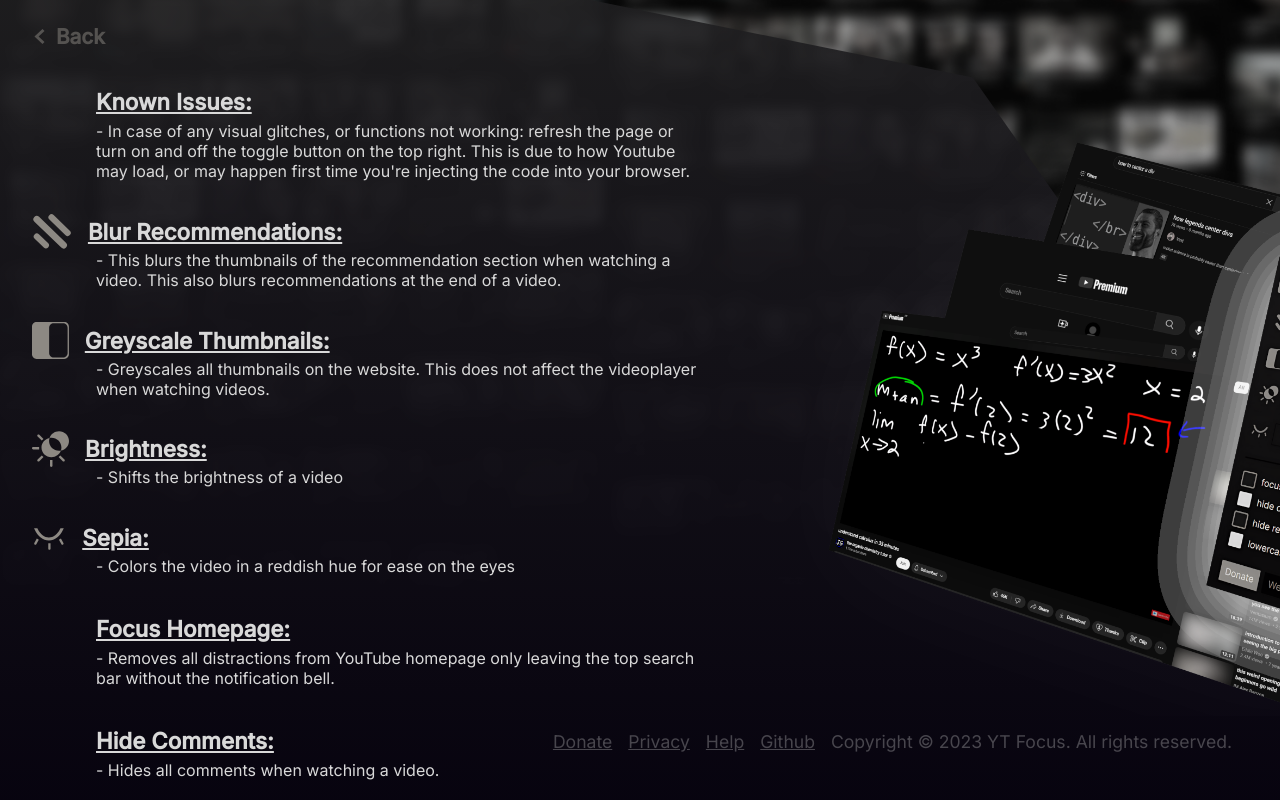
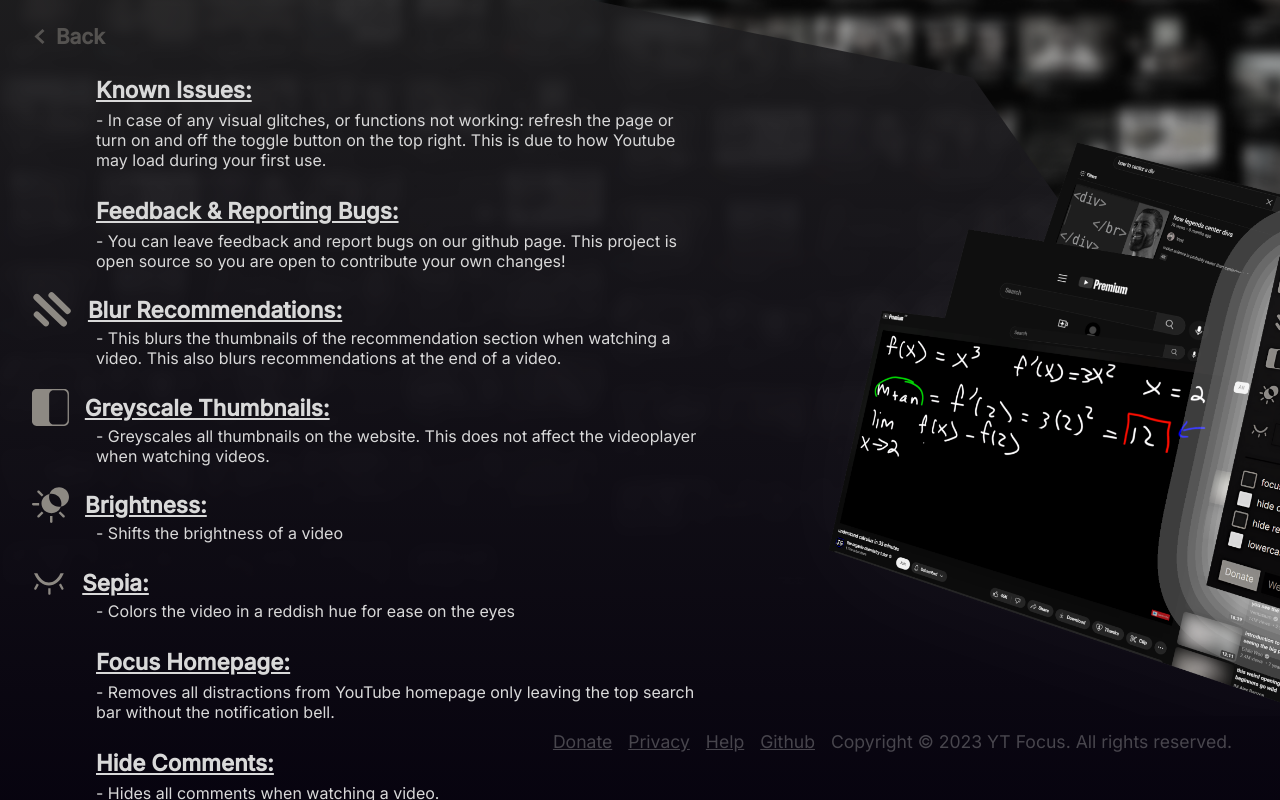
Before and after one commit to yt-focus/yt-focus-website, a React (Create React App) app: page /help in a window 1280 px wide. Built offline with nearby package versions, Linux system fonts and the light colour scheme.

Commit message:
adding more descriptions to help + more duct tape and glue

```diff
--- a/src/pages/Help/Help.css
+++ b/src/pages/Help/Help.css
@@ -2,8 +2,8 @@
     display: flex;
     flex-direction: column;
     z-index: 1;
-    gap: 2rem;
+    gap: 1.3rem;
     padding-left: 2rem;
-    height: 100%;
+    height: 100vh;
     margin-top: 3rem;
 }
--- a/src/pages/Help/Help.js
+++ b/src/pages/Help/Help.js
@@ -10,7 +10,10 @@ function Help () {
             <div className='description-list'>
                 <Back />
                 <IconDesc  title='Known Issues'>
-                    In case of any visual glitches, or functions not working: refresh the page or turn on and off the toggle button on the top right. This is due to how Youtube may load, or may happen first time you're injecting the code into your browser.
+                    In case of any visual glitches, or functions not working: refresh the page or turn on and off the toggle button on the top right. This is due to how Youtube may load during your first use.
+                </IconDesc>
+                <IconDesc  title='Feedback & Reporting Bugs'>
+                    You can leave feedback and report bugs on our github page. This project is open source so you are open to contribute your own changes!
                 </IconDesc>
                 <IconDesc icon='blur-icon.svg' title='Blur Recommendations'>
                     This blurs the thumbnails of the recommendation section when watching a video.
```
